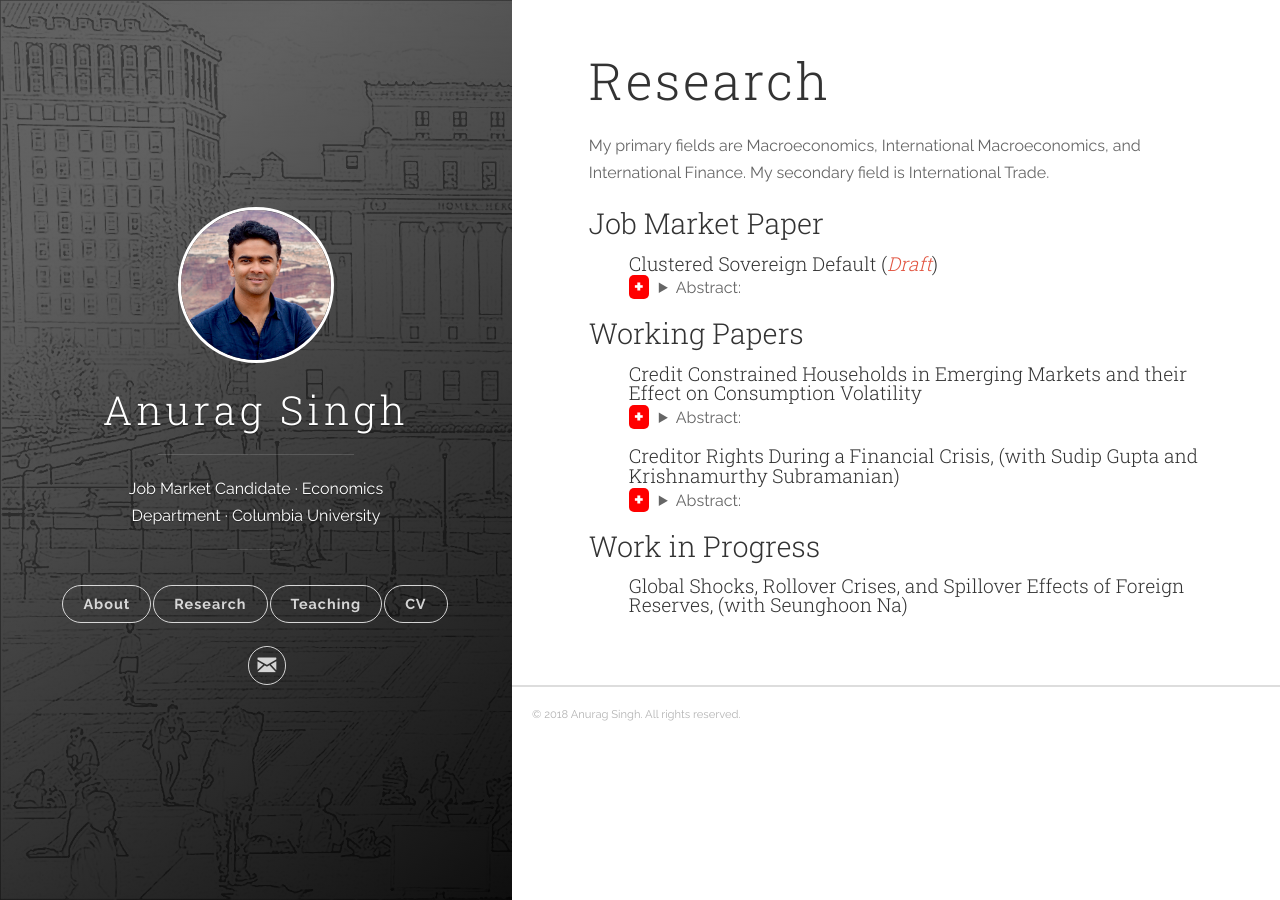
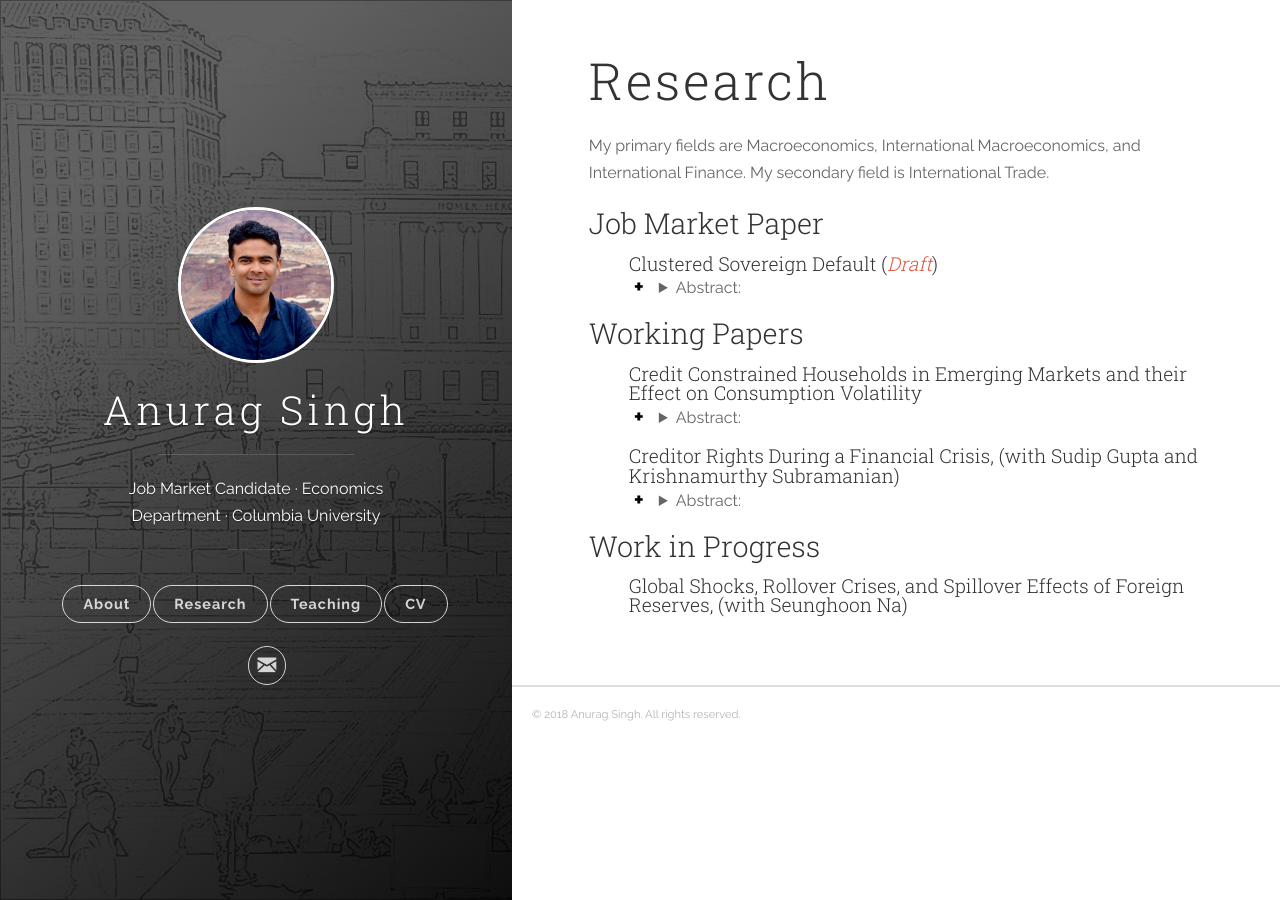
Before and after one commit to vinayakiyer/vinayakiyer.github.io, a Jekyll site: the page built from _posts/2018-06-13-research.markdown, in a window 1280 px wide. Built offline with Jekyll 4.4.1, drawn with Linux system fonts in a browser that asks for light colours.

Commit message:
Update main.scss

```diff
--- a/css/main.scss
+++ b/css/main.scss
@@ -68,10 +68,9 @@ summary::-webkit-details-marker {
   display: none
 }
 summary:after {
-  background: red;
   border-radius: 5px;
   content: "+";
-  color: #fff;
+  color: #000;
   float: left;
   font-size: 1.5em;
   font-weight: bold;
```
